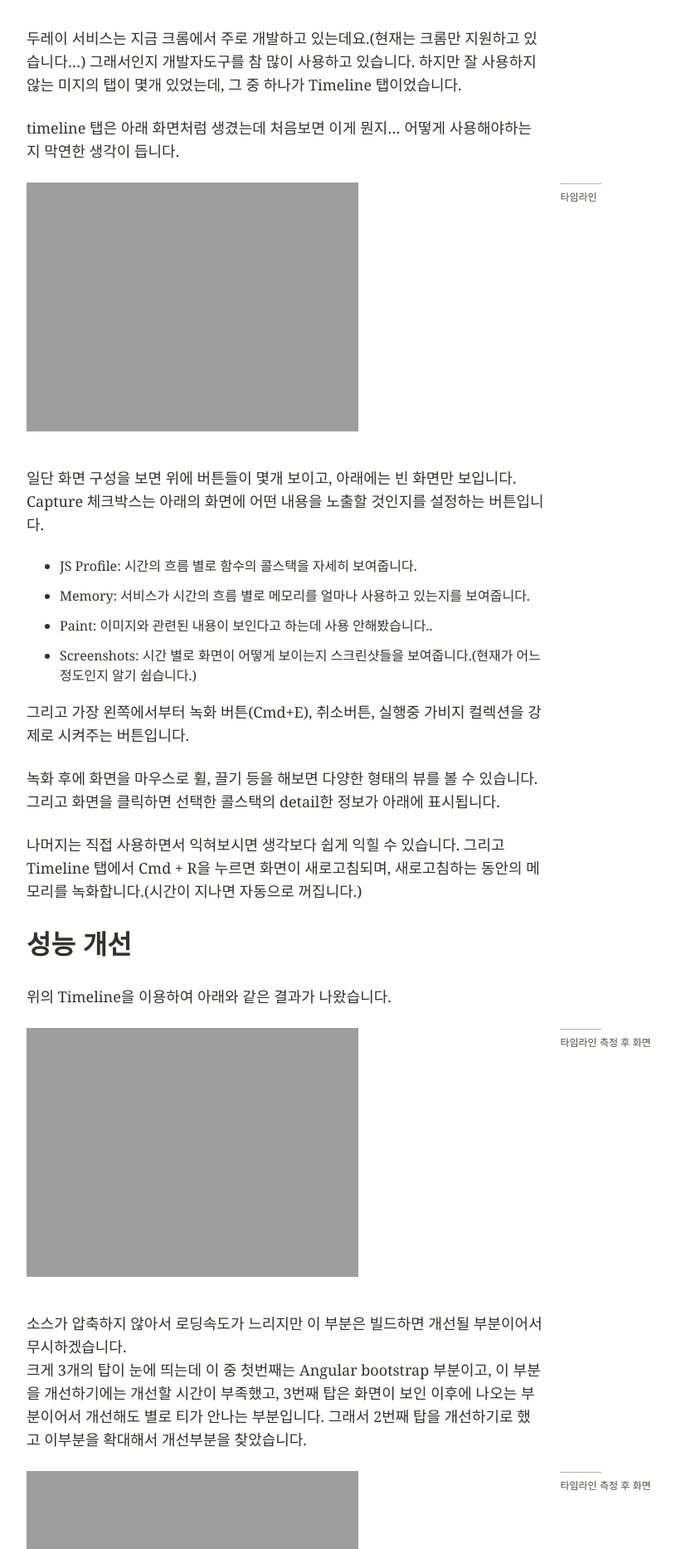
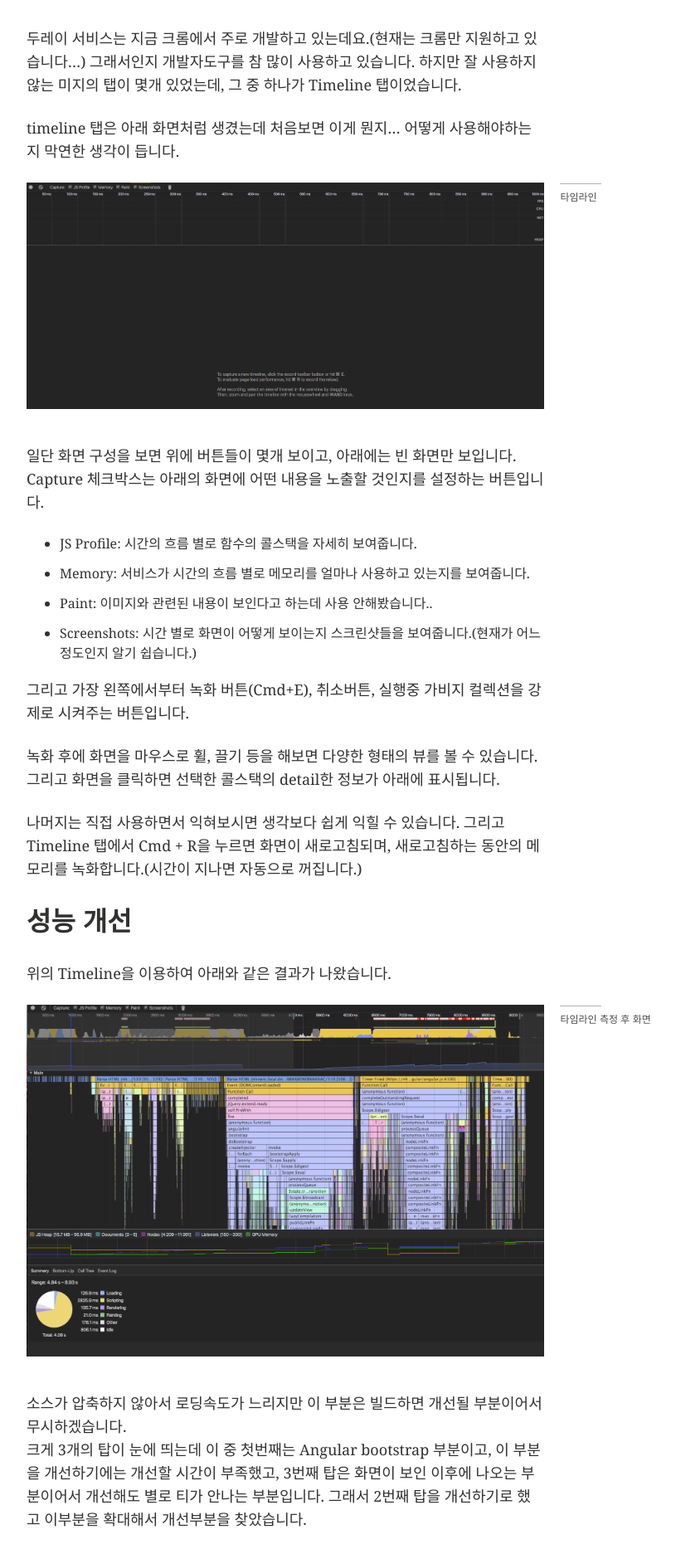
Before and after one commit to kbs0327/blog, a Jekyll site: the page built from _posts/2016-06-16-angularjs-improve-performance2.markdown, in a window 1280 px wide. Shown: the part 850-2717 px from the top of the page at 83% size, without its empty margins (64-879 px from the left). Built offline with Jekyll 4.4.1, drawn with Linux system fonts in a browser that asks for light colours.

Commit message:
angular 2차 성능개선 이미지 파일 확장자 수정

```diff
--- a/_posts/2016-06-16-angularjs-improve-performance2.markdown
+++ b/_posts/2016-06-16-angularjs-improve-performance2.markdown
@@ -24,7 +24,7 @@ categories: technology
  timeline 탭은 아래 화면처럼 생겼는데 처음보면 이게 뭔지... 어떻게 사용해야하는지 막연한 생각이 듭니다.
 
 <figure>
-	<a href="//kbs0327.github.io/blog/images/timeline_empty.jpg"><img src="//kbs0327.github.io/blog/images/timeline_empty.jpg"></a>
+	<a href="//kbs0327.github.io/blog/images/timeline_empty.jpg"><img src="//kbs0327.github.io/blog/images/timeline_empty.png"></a>
 	<figcaption>타임라인</figcaption>
 </figure>
 
@@ -47,7 +47,7 @@ categories: technology
  위의 Timeline을 이용하여 아래와 같은 결과가 나왔습니다.
 
 <figure>
-	<a href="//kbs0327.github.io/blog/images/timeline_full.jpg"><img src="//kbs0327.github.io/blog/images/timeline_full.jpg"></a>
+	<a href="//kbs0327.github.io/blog/images/timeline_full.jpg"><img src="//kbs0327.github.io/blog/images/timeline_full.png"></a>
 	<figcaption>타임라인 측정 후 화면</figcaption>
 </figure>
 
@@ -55,7 +55,7 @@ categories: technology
  크게 3개의 탑이 눈에 띄는데 이 중 첫번째는 Angular bootstrap 부분이고, 이 부분을 개선하기에는 개선할 시간이 부족했고, 3번째 탑은 화면이 보인 이후에 나오는 부분이어서 개선해도 별로 티가 안나는 부분입니다. 그래서 2번째 탑을 개선하기로 했고 이부분을 확대해서 개선부분을 찾았습니다.
 
 <figure>
-	<a href="//kbs0327.github.io/blog/images/timeline_expansion.jpg"><img src="//kbs0327.github.io/blog/images/timeline_expansion.jpg"></a>
+	<a href="//kbs0327.github.io/blog/images/timeline_expansion.jpg"><img src="//kbs0327.github.io/blog/images/timeline_expansion.png"></a>
 	<figcaption>타임라인 측정 후 화면</figcaption>
 </figure>
 
```
